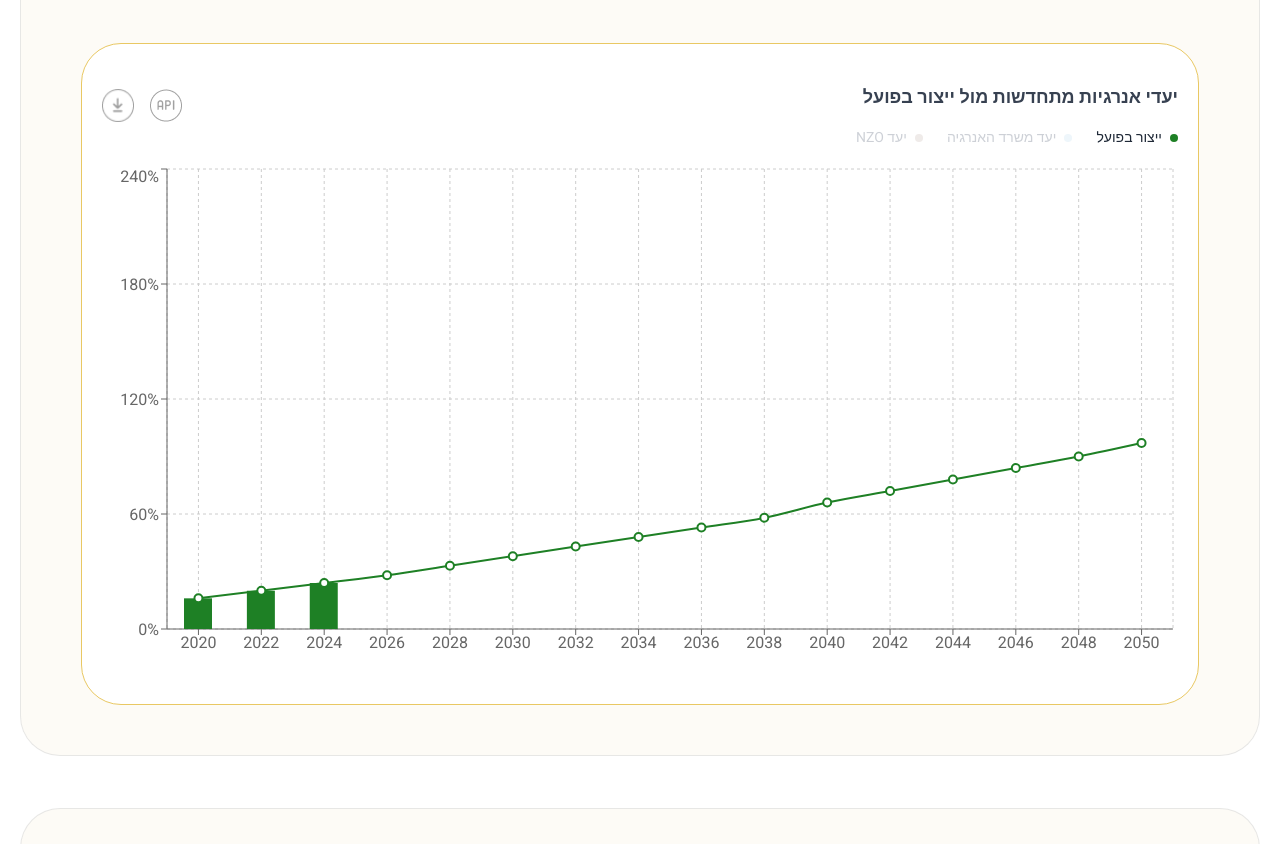
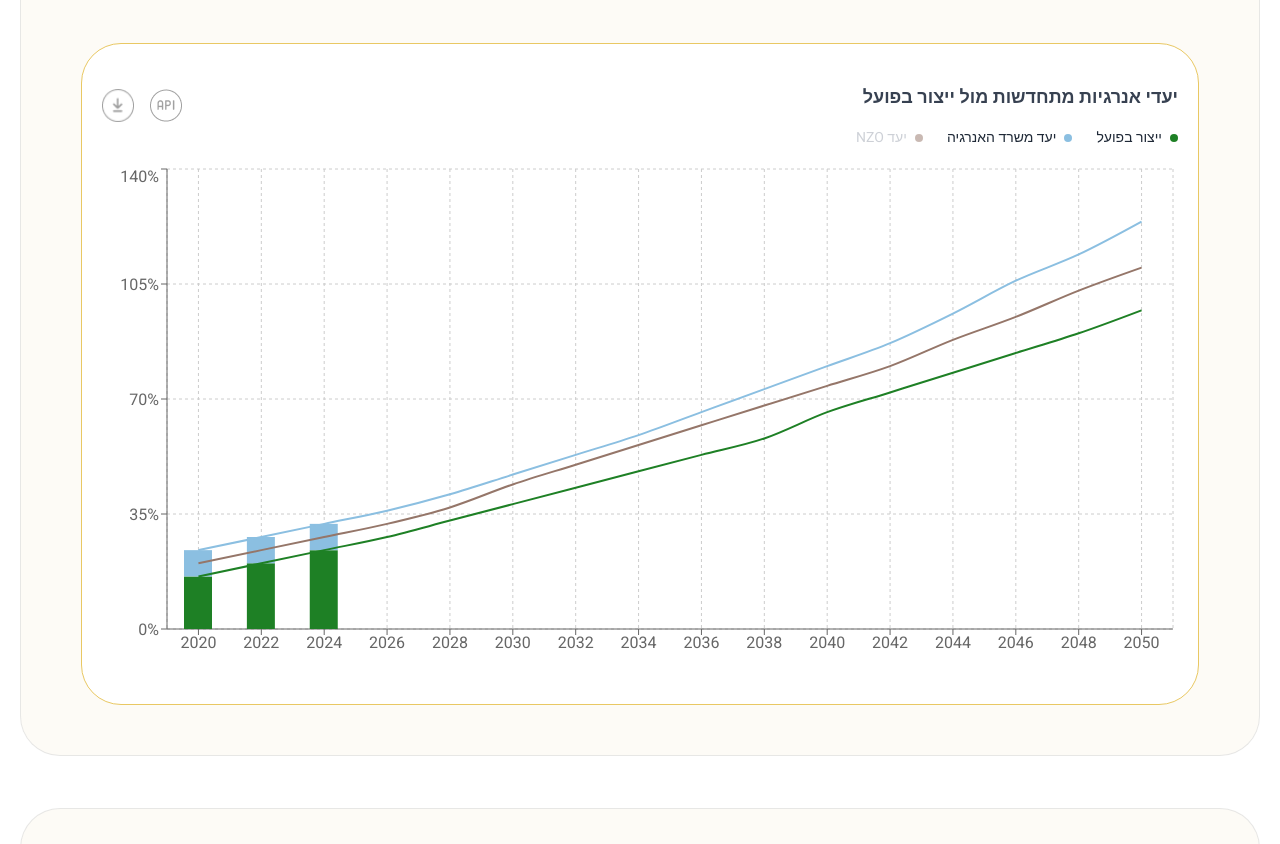
Before and after one commit to Taotundex/sb1-hjazsprq, a Next.js app: page /predictions in a window 1280 px wide. Shown: the part 360-1204 px from the top of the page. Built offline with nearby package versions, Linux system fonts and the light colour scheme.

Commit message:
late night push

```diff
--- a/components/Charts/RenewableChart.tsx
+++ b/components/Charts/RenewableChart.tsx
@@ -49,7 +49,7 @@ const CustomTooltip = ({ active, payload, label }: any) => {
                 <p className="font-semibold">שנה: {label}</p>
                 {uniquePayload.map((p: any) => {
                     const value = p.value;
-                    const dataKey = p.dataKey.split(".")[0];
+                    const dataKey = p.dataKey.includes('.') ? p.dataKey.split(".")[0] : p.dataKey.replace('Bar', '');
                     const twh = p.payload[dataKey]?.twh;
                     return (
                         <p key={p.dataKey} className="mt-1 text-[#484C56] md:text-sm text-sm font-medium">
@@ -68,27 +68,25 @@ const CustomTooltip = ({ active, payload, label }: any) => {
 // --- COMPONENT ---
 export default function RenewableChart() {
     const [hovered, setHovered] = useState<string | null>(null);
-    const [active, setActive] = useState({
-        ministry: false,
-        nzo: false,
-    });
+    const [selectedPrediction, setSelectedPrediction] = useState<"ministry" | "nzo">("ministry");
 
-    // Exclusive toggle between Ministry and NZO
-    const toggleExclusive = (key: "ministry" | "nzo") => {
-        setActive((prev) => ({
-            ministry: key === "ministry" ? !prev.ministry : false,
-            nzo: key === "nzo" ? !prev.nzo : false,
-        }));
+    const togglePrediction = (key: "ministry" | "nzo") => {
+        setSelectedPrediction(key);
     };
 
-    const opacity = (key: string) => (!hovered ? 1 : hovered === key ? 1 : 0.3);
+    const opacity = (key: string) => {
+        if (!hovered) return 1;
+        return hovered === key ? 1 : 0.3;
+    };
 
-    // Preprocess data
+    // Preprocess data - stacked bars only up to 2024, lines continue throughout
     const adjustedData = data.map((d) => ({
         ...d,
+        // Green base bar - always shows actual data up to 2024
         actualBar: d.year <= 2024 ? d.actual.pct : null,
-        ministryBar: d.year > 2024 ? d.ministry.pct : null,
-        nzoBar: d.year > 2024 ? d.nzo.pct : null,
+        // Stacked prediction bars - show the difference between prediction and actual, only up to 2024
+        ministryBar: selectedPrediction === "ministry" && d.year <= 2024 ? d.ministry.pct - d.actual.pct : null,
+        nzoBar: selectedPrediction === "nzo" && d.year <= 2024 ? d.nzo.pct - d.actual.pct : null,
     }));
 
     return (
@@ -106,7 +104,7 @@ export default function RenewableChart() {
 
             {/* Legend */}
             <div className="flex justify-start gap-6 mb-4">
-                {/* Actual */}
+                {/* Actual - Always visible */}
                 <div
                     className="flex items-center gap-2 cursor-default"
                     onMouseEnter={() => setHovered("actual")}
@@ -116,46 +114,44 @@ export default function RenewableChart() {
                     <span className="md:text-sm text-xs text-gray-800">ייצור בפועל</span>
                 </div>
 
-                {/* Ministry */}
+                {/* Ministry - Toggleable */}
                 <div
                     className="flex items-center gap-2 cursor-pointer transition-opacity duration-200"
-                    onClick={() => toggleExclusive("ministry")}
+                    onClick={() => togglePrediction("ministry")}
                     onMouseEnter={() => setHovered("ministry")}
                     onMouseLeave={() => setHovered(null)}
-                    style={{ opacity: active.ministry ? 1 : 0.5 }}
+                    style={{ opacity: selectedPrediction === "ministry" ? 1 : 0.5 }}
                 >
                     <span
                         className="w-2 h-2 rounded-full"
                         style={{
                             backgroundColor: "#8BBFE1",
-                            opacity: active.ministry ? 1 : 0.3,
                         }}
                     ></span>
                     <span
-                        className={`md:text-sm text-xs ${active.ministry ? "text-gray-800" : "text-gray-400"
+                        className={`md:text-sm text-xs ${selectedPrediction === "ministry" ? "text-gray-800" : "text-gray-400"
                             }`}
                     >
                         יעד משרד האנרגיה
                     </span>
                 </div>
 
-                {/* NZO */}
+                {/* NZO - Toggleable */}
                 <div
                     className="flex items-center gap-2 cursor-pointer transition-opacity duration-200"
-                    onClick={() => toggleExclusive("nzo")}
+                    onClick={() => togglePrediction("nzo")}
                     onMouseEnter={() => setHovered("nzo")}
                     onMouseLeave={() => setHovered(null)}
-                    style={{ opacity: active.nzo ? 1 : 0.5 }}
+                    style={{ opacity: selectedPrediction === "nzo" ? 1 : 0.5 }}
                 >
                     <span
                         className="w-2 h-2 rounded-full"
                         style={{
                             backgroundColor: "#957669",
-                            opacity: active.nzo ? 1 : 0.3,
                         }}
                     ></span>
                     <span
-                        className={`md:text-sm text-xs ${active.nzo ? "text-gray-800" : "text-gray-400"
+                        className={`md:text-sm text-xs ${selectedPrediction === "nzo" ? "text-gray-800" : "text-gray-400"
                             }`}
                     >
                         יעד NZO
@@ -173,61 +169,63 @@ export default function RenewableChart() {
                         <Tooltip content={<CustomTooltip />} />
                         <Legend content={() => null} />
 
-                        {/* Actual (green) */}
+                        {/* Green base bar - Actual data up to 2024 */}
                         <Bar
                             dataKey="actualBar"
                             fill="#1E8025"
                             barSize={28}
-                            stackId="a"
+                            stackId="stack"
                             name="ייצור בפועל"
                             opacity={opacity("actual")}
                         />
+
+                        {/* Ministry stacked bar - Difference between ministry and actual, up to 2024 */}
+                        <Bar
+                            dataKey="ministryBar"
+                            fill="#8BBFE1"
+                            barSize={28}
+                            stackId="stack"
+                            name="יעד משרד האנרגיה"
+                            opacity={selectedPrediction === "ministry" ? opacity("ministry") : 0}
+                        />
+
+                        {/* NZO stacked bar - Difference between nzo and actual, up to 2024 */}
+                        <Bar
+                            dataKey="nzoBar"
+                            fill="#957669"
+                            barSize={28}
+                            stackId="stack"
+                            name="יעד NZO"
+                            opacity={selectedPrediction === "nzo" ? opacity("nzo") : 0}
+                        />
+
+                        {/* Lines for the full values - ALWAYS VISIBLE throughout timeline */}
                         <Line
                             type="monotone"
                             dataKey="actual.pct"
                             stroke="#1E8025"
                             strokeWidth={2}
-                            dot={{ r: 4 }}
+                            dot={false}
                             name="ייצור בפועל"
                             opacity={opacity("actual")}
-                        />
-
-                        {/* Ministry stacked */}
-                        <Bar
-                            dataKey="ministryBar"
-                            fill="#8BBFE1"
-                            barSize={28}
-                            stackId="a"
-                            name="יעד משרד האנרגיה"
-                            opacity={active.ministry ? opacity("ministry") : 0}
                         />
                         <Line
                             type="monotone"
                             dataKey="ministry.pct"
                             stroke="#8BBFE1"
                             strokeWidth={2}
-                            dot={{ r: 4 }}
+                            dot={false}
                             name="יעד משרד האנרגיה"
-                            opacity={active.ministry ? opacity("ministry") : 0}
-                        />
-
-                        {/* NZO stacked */}
-                        <Bar
-                            dataKey="nzoBar"
-                            fill="#957669"
-                            barSize={28}
-                            stackId="a"
-                            name="יעד NZO"
-                            opacity={active.nzo ? opacity("nzo") : 0}
+                            opacity={opacity("ministry")}
                         />
                         <Line
                             type="monotone"
                             dataKey="nzo.pct"
                             stroke="#957669"
                             strokeWidth={2}
-                            dot={{ r: 4 }}
+                            dot={false}
                             name="יעד NZO"
-                            opacity={active.nzo ? opacity("nzo") : 0}
+                            opacity={opacity("nzo")}
                         />
                     </ComposedChart>
                 </ResponsiveContainer>
--- a/package.json
+++ b/package.json
@@ -3,7 +3,8 @@
   "version": "0.1.0",
   "private": true,
   "scripts": {
-    "dev": "next dev --turbo",
+    "dev": "next dev",
+    "dev:turbo": "next dev --turbo",
     "build": "next build",
     "start": "next start",
     "lint": "next lint"
```
